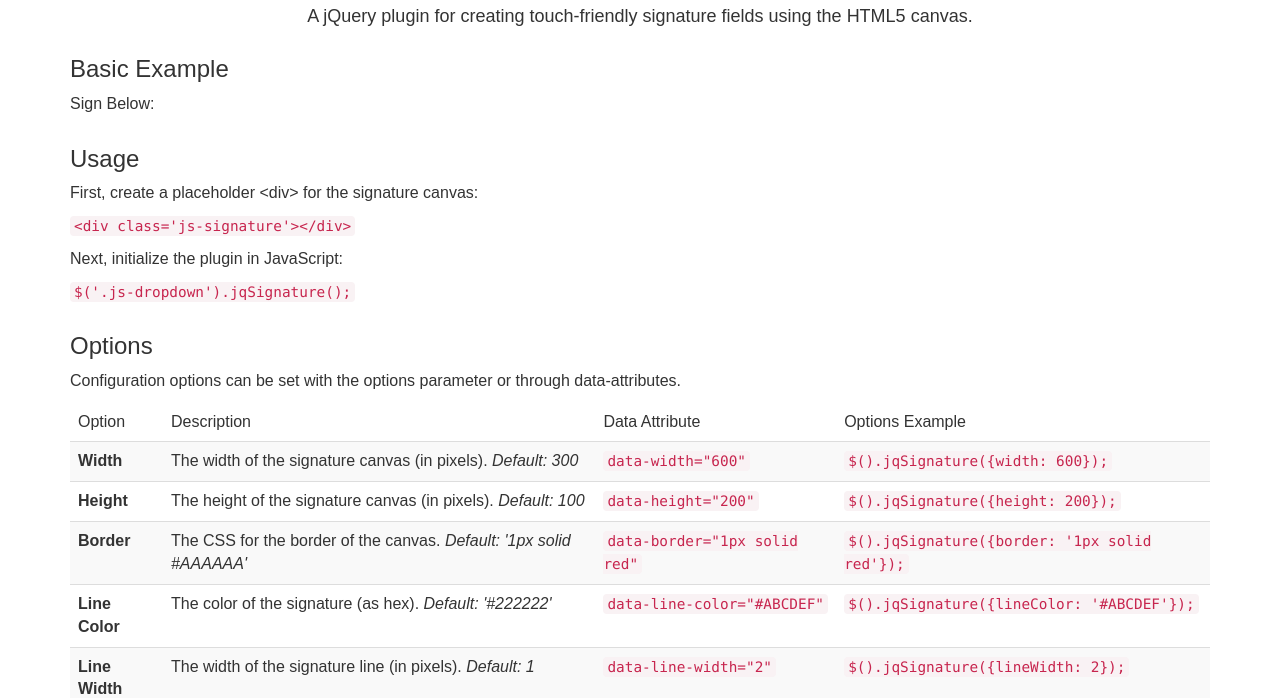
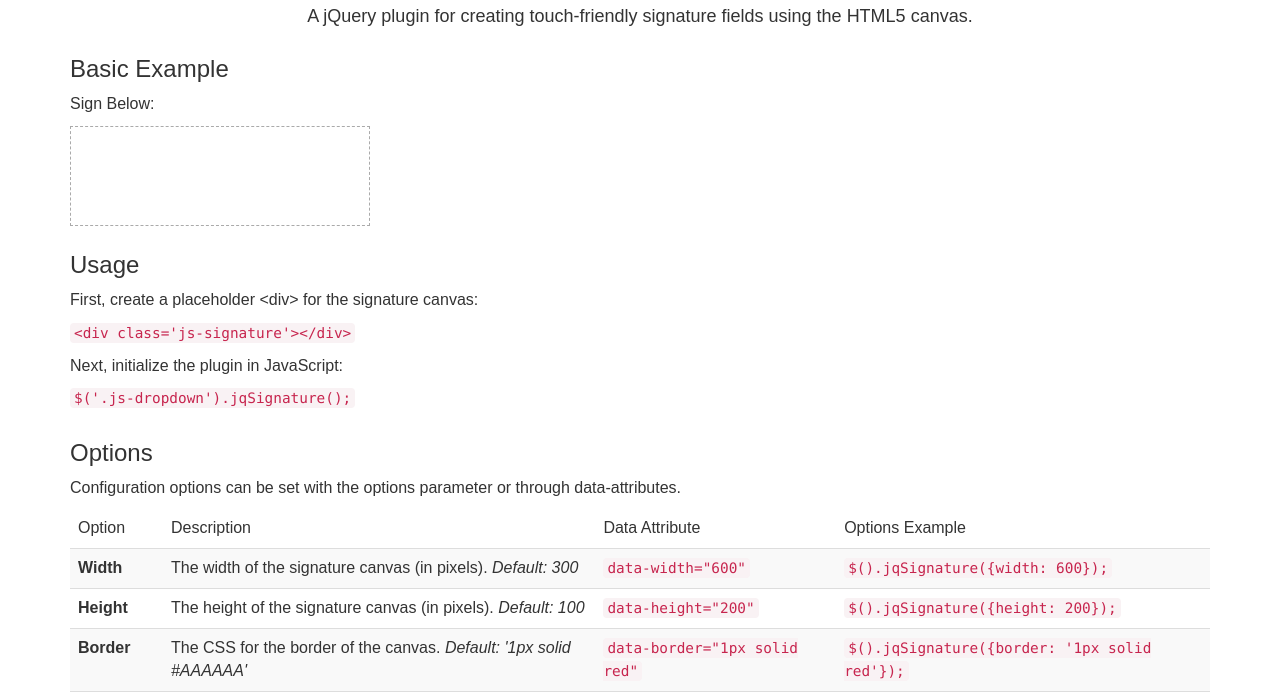
Before and after one commit to bencentra/jq-signature, a website: page index.html in a window 1280 px wide. Shown: the part 63-761 px from the top of the page. Drawn offline with nearby package versions, Linux system fonts and the light colour scheme.

Commit message:
proper bower setup

```diff
--- a/index.html
+++ b/index.html
@@ -4,7 +4,7 @@
 	<meta name="viewport" content="width=device-width, initial-scale=1">
 	<title>jQuery Signature Plugin</title>
 	<!-- Styles -->
-	<link rel="stylesheet" href="vendor/bootstrap/dist/css/bootstrap.min.css">
+	<link rel="stylesheet" href="bower_components/bootstrap/dist/css/bootstrap.min.css">
 	<style>
 		* {
 			font-size: 16px;
@@ -119,7 +119,7 @@
 	<br><br>
 </div>
 <!-- Scripts -->
-<script src="vendor/jquery/dist/jquery.min.js"></script>
+<script src="bower_components/jquery/dist/jquery.min.js"></script>
 <script src="jq-signature.js"></script>
 <script>
 	$(document).on('ready', function() {
```
Also changed, not shown: bower.json (added, +26 -0 lines), 2 other files.
